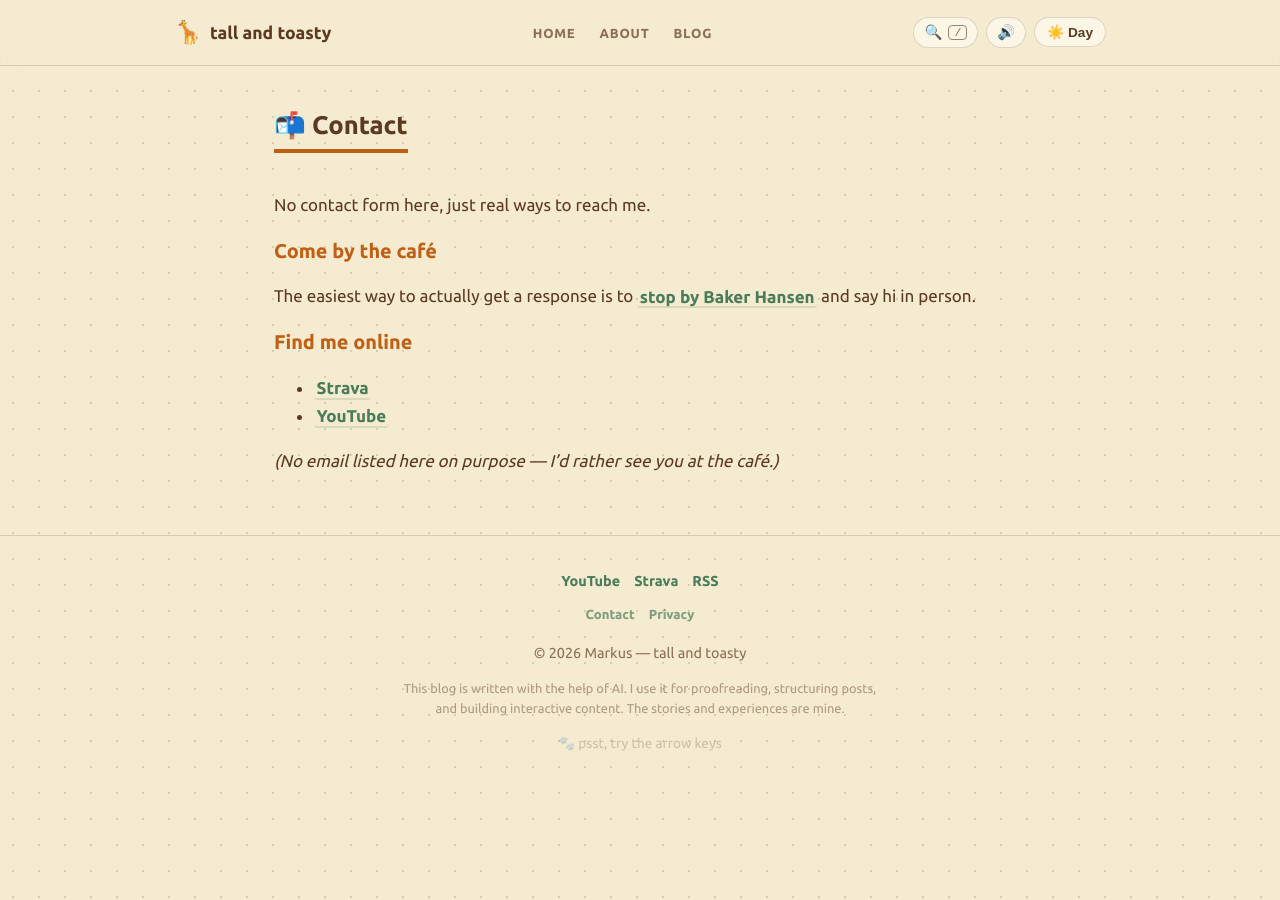
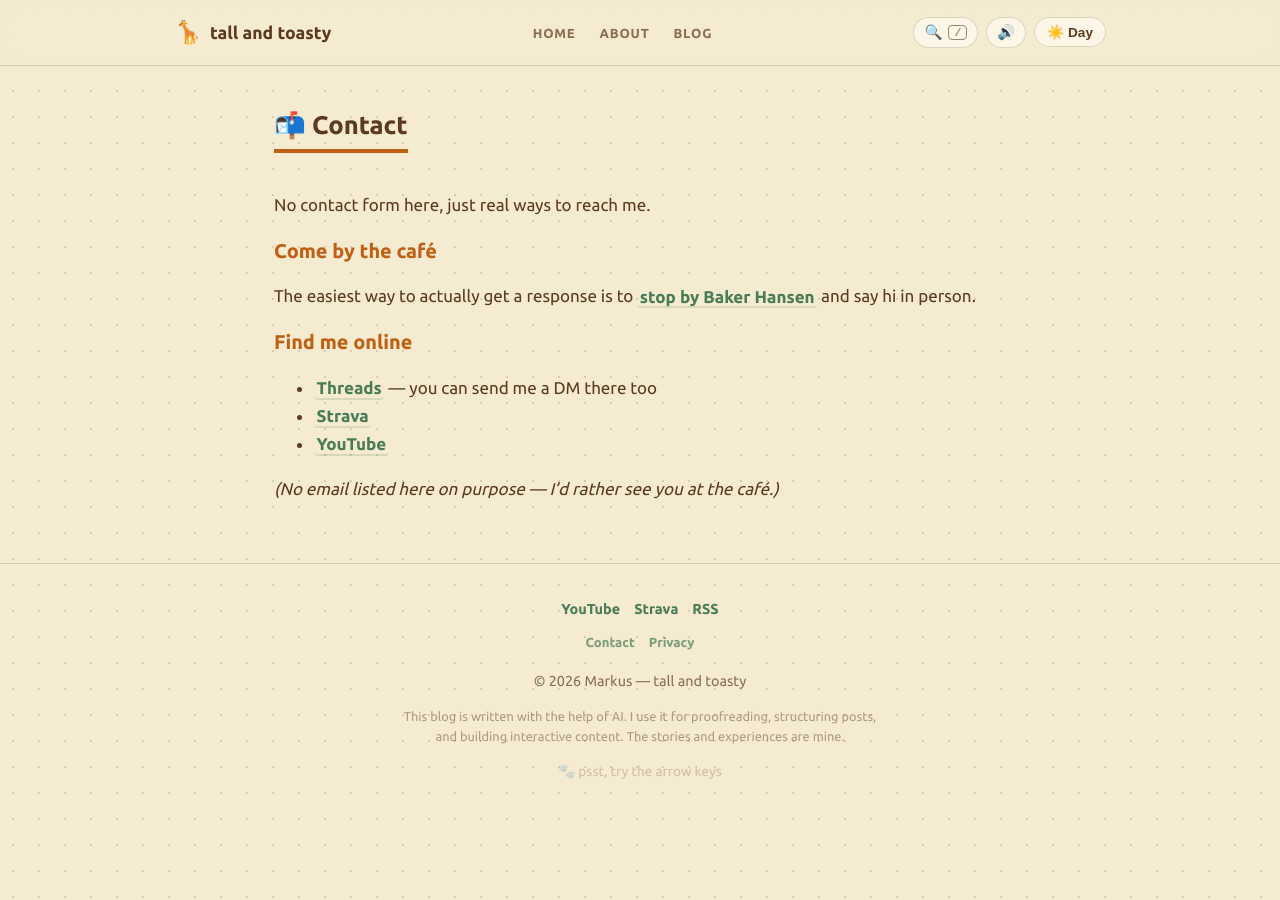
Before and after one commit to markuslyngmo/tallandtoasty, a Jekyll site: the page built from contact.md, in a window 1280 px wide. Built offline with Jekyll 4.4.1, drawn with Linux system fonts in a browser that asks for light colours.

Commit message:
Add Threads (with DMs) to the Contact page
Co-Authored-By: Claude Sonnet 5.5 <noreply@anthropic.com>

```diff
--- a/contact.md
+++ b/contact.md
@@ -2,7 +2,7 @@
 layout: page
 title: "Contact"
 permalink: /contact/
-description: "No contact form: stop by the café, or find Markus on Strava and YouTube."
+description: "No contact form: stop by the café, or find Markus on Threads (DMs open), Strava and YouTube."
 ---
 # 📬 Contact
 
@@ -14,6 +14,7 @@ The easiest way to actually get a response is to [stop by Baker Hansen](https://
 
 ### Find me online
 
+- [Threads](https://www.threads.com/@markuslyngmo) &mdash; you can send me a DM there too
 - [Strava](https://www.strava.com/athletes/56752973)
 - [YouTube](https://www.youtube.com/@MarkusLyngmo)
 
```
